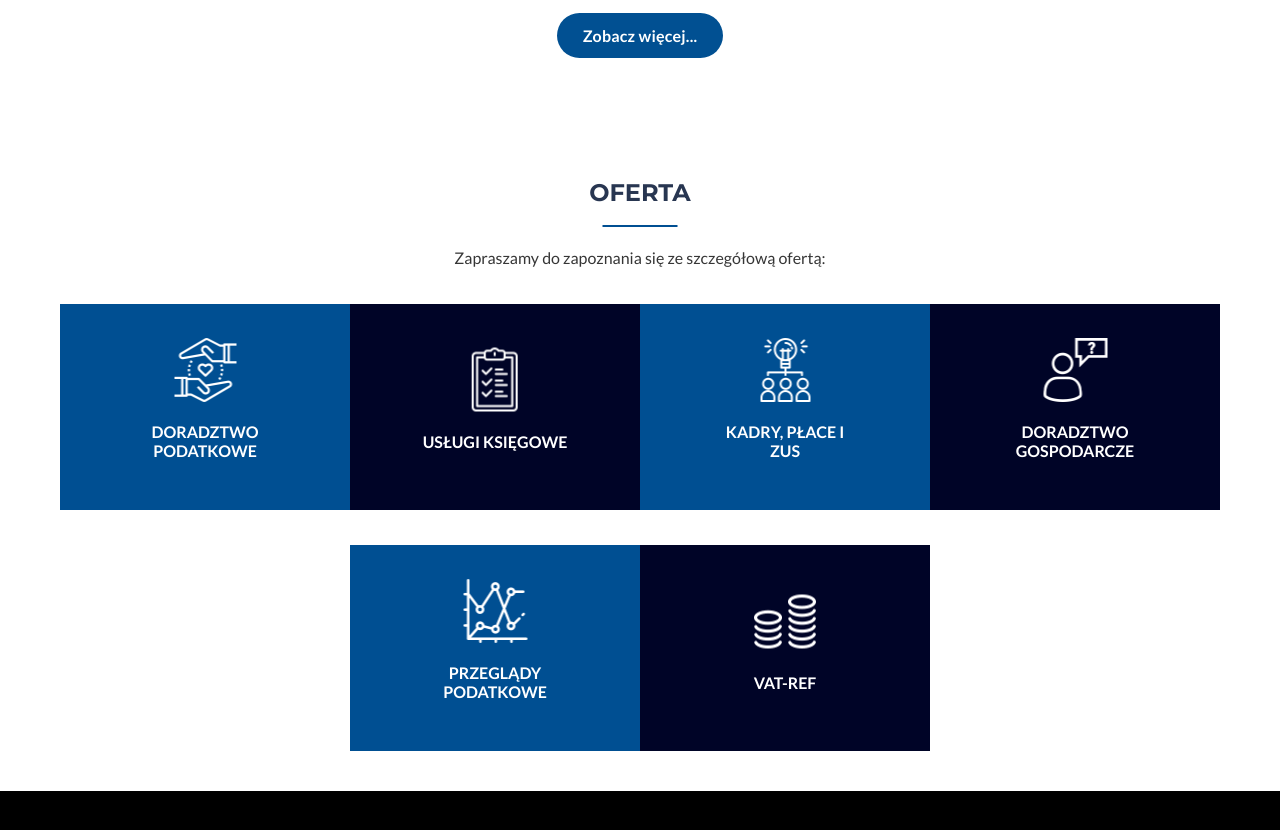
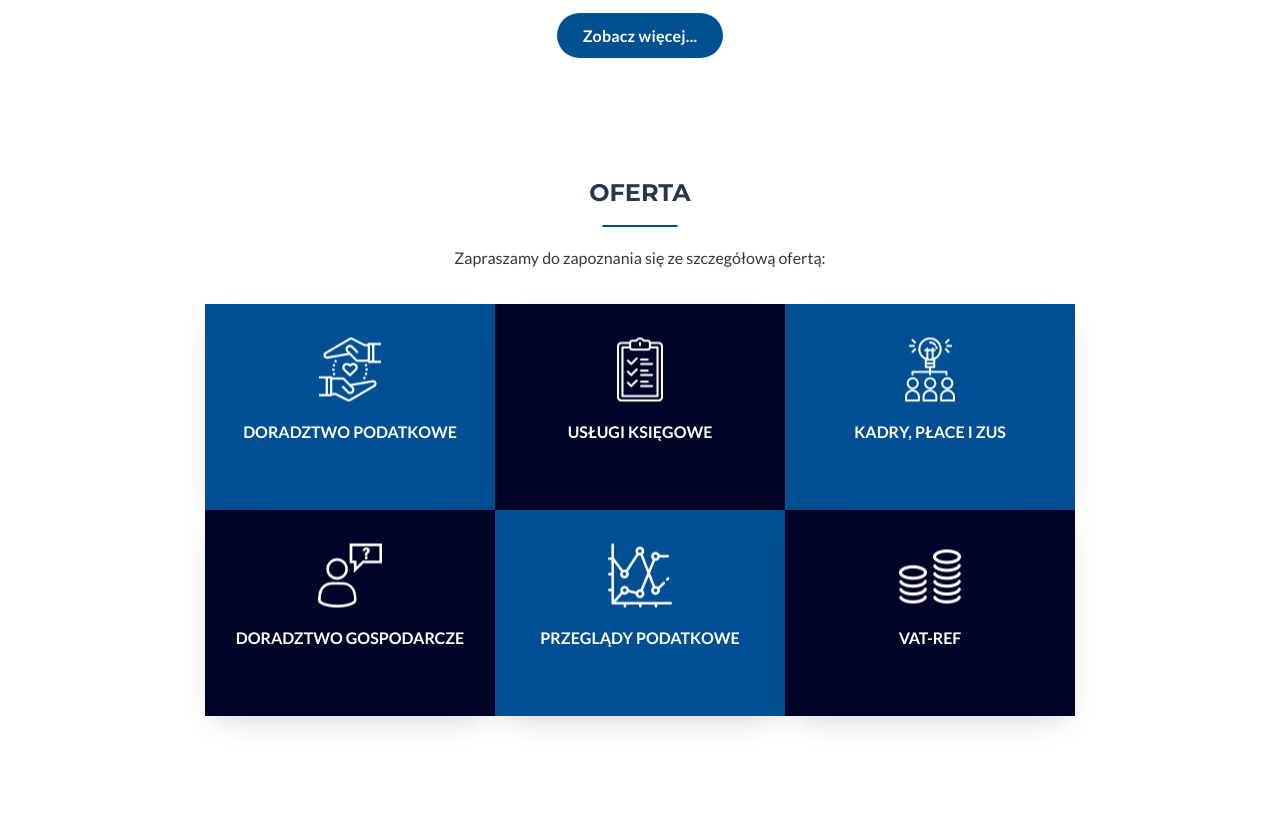
Before and after one commit to JRzankowski/dorfin-gatsby, a Gatsby site: page / in a window 1280 px wide. Shown: the part 1547-2377 px from the top of the page. Before the commit the page ends 2338 px from the top, so only its background shows below. Built offline with nearby package versions, Linux system fonts and the light colour scheme; Gatsby itself is replaced by a stand-in of ours.

Commit message:
modal media rdy

```diff
--- a/package.json
+++ b/package.json
@@ -27,6 +27,9 @@
     "react": "^16.12.0",
     "react-dom": "^16.12.0",
     "react-helmet": "^6.0.0",
+    "react-icons": "^3.10.0",
+    "react-modal": "^3.11.2",
+    "reactjs-popup": "^1.5.0",
     "styled-components": "^5.1.0"
   },
   "devDependencies": {
--- a/src/components/sections/Offer/Offer.js
+++ b/src/components/sections/Offer/Offer.js
@@ -1,8 +1,7 @@
-import React from "react"
+import React, { useState } from "react"
 import styled from "styled-components"
 import OfferBox from "./OfferBox"
 import { graphql, useStaticQuery } from "gatsby"
-
 
 const OfferWrapper = styled.section`
   text-align: center;
@@ -10,8 +9,10 @@ const OfferWrapper = styled.section`
   position: relative;
   margin: 0 auto;
   width: 100%;
+  height: 100vh;
   overflow: hidden;
   padding: 30px 0 40px;
+
 `
 const OfferH1 = styled.h2`
   font-size: 24px;
@@ -48,6 +49,11 @@ const OfferPanel = styled.div`
   display: flex;
   flex-wrap: wrap;
   justify-content: center;
+  max-width: 900px;
+  margin: 0 auto;
+  @media(min-width: 597px){
+    margin-top: 35px;
+  }
 `
 
 
@@ -72,19 +78,28 @@ const Offer = () => {
   }
     `)
 
+
   return (
-
+    <>
       <OfferWrapper>
         <OfferH1>Oferta</OfferH1>
         <AboutUsP>Zapraszamy do zapoznania się ze szczegółową ofertą:</AboutUsP>
         <OfferPanel>
+
           {data.allMdx.nodes.map((value, index) => {
             return (
-            <OfferBox key={index} title={value.frontmatter.title} icon={value.frontmatter.icon.childImageSharp.fluid.src}/>
+              <>
+                <OfferBox key={index} title={value.frontmatter.title}
+                          icon={value.frontmatter.icon.childImageSharp.fluid.src}
+                          text={value.body}
+                />
+
+              </>
             )
           })}
         </OfferPanel>
       </OfferWrapper>
+    </>
 
   )
 }
--- a/src/components/sections/Offer/OfferBox.js
+++ b/src/components/sections/Offer/OfferBox.js
@@ -1,28 +1,61 @@
-import React from "react"
+import React, { useRef, useState } from "react"
 import styled from "styled-components"
-import Image from "gatsby-image"
-
-
+import useOutsideClick from "../../navigation/useOutsideRef"
+import { MDXRenderer } from "gatsby-plugin-mdx"
+import { MdClose } from "react-icons/md"
 
 const OfferPanelBox = styled.div`
-  width: 290px;
-  height: 206px;
-  margin-top: 35px;
+  width: ${props => props.isOpen ? "90vw" : "290px"} ;
+  height: ${props => props.isOpen ? "300px" : "206px"};
+  margin-top: ${props => props.isOpen ? "0" : "35px"};
   position: relative;
+  transform:${props => props.isOpen ? "translateY(5%)" : null};
   overflow: hidden;
   background-color: #004F92;
-  cursor: pointer;
+  cursor: ${props => props.isOpen ? "unset" : "pointer"};
+  z-index: ${props => props.isOpen ? "3" : "2"};
+  transition: ${props => props.isOpen ? "1s transform, width .4s, height .4s " : ".1s transform "};
+  overflow-y: ${props => props.isOpen ? "scroll" : null};
+  box-shadow: rgba(2,12,27,0.2) 0 10px 30px -10px;
+  border-radius: ${props => props.isOpen ? "5px" : null};
+  @media(min-width: 580px){
+    position:${props => props.isOpen ? "absolute" : "relative"} ;
+    transform:${props => props.isOpen ? "translate(0%,-12%)" : null};
+    height: ${props => props.isOpen ? "700px" : "206px"};
+    overflow: hidden;
+
+  }
+   @media(min-width: 970px){
+    max-width: 900px;
+  }
   &:nth-of-type(2n){
     background-color: #000427;
   }
+  @media(min-width: 580px){
+    margin: 0;
+    background-color: #000427;
+    &:nth-of-type(1),
+    &:nth-of-type(4),
+    &:nth-of-type(5){
+      background-color: #004F92;
+    }
+  }
+  @media(min-width: 887px){
+    background-color: #004F92;
+      &:nth-of-type(2n){
+        background-color: #000427;
+      }
+    }
+
   &:after{
     content: "";
     position: absolute;
-    top: -130%;
+    top: -130% ;
     left: -210%;
     width: 200%;
     height: 200%;
     opacity: 0;
+    filter: ${props => props.isOpen ? "blur(10px)" : null};
     transform: rotate(30deg);
     background: rgba(255, 255, 255, 0.13);
     background: linear-gradient(
@@ -33,7 +66,8 @@ const OfferPanelBox = styled.div`
       rgba(255, 255, 255, 0.0) 100%
     );
   }
-  &:hover:after{
+
+  &:${props => props.isOpen ? null : "hover:after"}{
     opacity: 1;
     top: -30%;
     left: -30%;
@@ -44,33 +78,117 @@ const OfferPanelBox = styled.div`
   &:active:after {
   opacity: 0;
 }
-
 `
 const OfferPanelBoxContent = styled.div`
+  width: 100%;
   position: absolute;
-  top: 50%;
-  left: 50%;
-  transform: translate(-50%,-50%);
+  top: ${props => props.isOpen ? null : "50%"};
+  left: ${props => props.isOpen ? null : "50%"};
+  transform: ${props => props.isOpen ? null : "translate(-50%,-50%)"};
+  opacity: ${props => props.isOpen ? "0" : "1"};
+  animation: ${props => props.isOpen ? "fade-in 1s .3s linear both" : null};
+  padding: 0 20px 20px;
+   svg{
+   color: white;
+    position: absolute;
+    font-size: 20px;
+    right: 15px;
+    top: 15px;
+    cursor: pointer;
+  }
+
+
+  @keyframes fade-in{
+   100%{
+     opacity:1;
+   }
+  }
+
   p{
     color: white;
-    font-size: 16px;
+    font-size: ${props => props.isOpen ? "24px" : "16px"};
     font-family: Lato,serif;
     text-transform: uppercase;
     font-weight: 600;
   }
-`;
+`
 const IconWrapper = styled.img`
   width: 64px;
   height: 64px;
-`;
-const OfferBox = (props)=>{
-  return(
-    <OfferPanelBox>
-      <OfferPanelBoxContent>
-        <IconWrapper src={props.icon}/>
-        <p>{props.title}</p>
-      </OfferPanelBoxContent>
-    </OfferPanelBox>
+  display: ${props => props.isOpen ? "none" : "auto"};
+`
+const OfferModalText = styled.div`
+
+  p{
+    text-transform: none;
+    font-size: 16px;
+    font-family: 'Lato',serif;
+    font-weight: 400;
+    line-height: 1.25;
+  }
+
+  ul{
+    text-align: left;
+    height: auto;
+    overflow-y: scroll;
+    list-style: square;
+    padding-left: 30px;
+    @media(min-width: 580px){
+    overflow-y: unset;
+  }
+
+    li{
+      list-style: square;
+      font-size: 15px;
+      font-family: 'Lato',serif;
+      margin-bottom: 5px;
+      color: #e1e1e1;
+
+    }
+  }
+
+
+  `
+const OfferBox = (props) => {
+  const [modalOpen, setModalOpen] = useState(false)
+  const openModal = (e) => {
+    if (!modalOpen) {
+      setModalOpen(true)
+    }
+  }
+  const closeModal = () => {
+    setModalOpen(false)
+    for (const el of document.querySelectorAll(".modal")) {
+      el.scrollTop = 0
+    }
+
+  }
+  const ref = useRef()
+
+  useOutsideClick(ref, () => {
+    if (modalOpen) {
+      closeModal()
+    }
+  })
+  return (
+    <>
+      <OfferPanelBox className='modal' ref={ref} isOpen={modalOpen} onClick={openModal}>
+        <OfferPanelBoxContent isOpen={modalOpen}>
+          <IconWrapper isOpen={modalOpen} src={props.icon}/>
+          <p>{props.title}</p>
+          {
+            modalOpen ? (
+              <>
+                <OfferModalText><MDXRenderer>{props.text}</MDXRenderer></OfferModalText>
+                <MdClose onClick={closeModal}/>
+              </>
+            ) : null
+          }
+
+        </OfferPanelBoxContent>
+      </OfferPanelBox>
+
+    </>
 
   )
 }
--- a/src/styles/globalStyles.js
+++ b/src/styles/globalStyles.js
@@ -14,7 +14,6 @@ const GlobalStyles = createGlobalStyle`
   }
   body {
     margin: 0;
-    height: 200vh;
     font-family: ${fonts.mainFont} ;
     background-color: black ;
   }
```
Also changed, not shown: 1 other file. Lines whose indentation alone changed are shown as unchanged.
